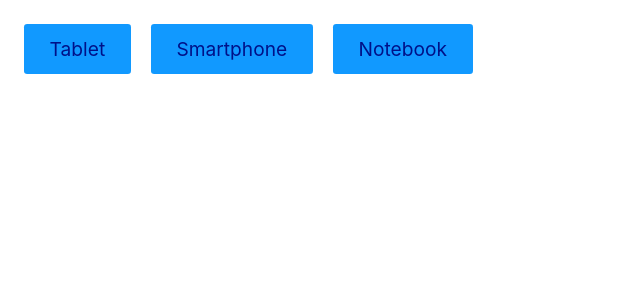
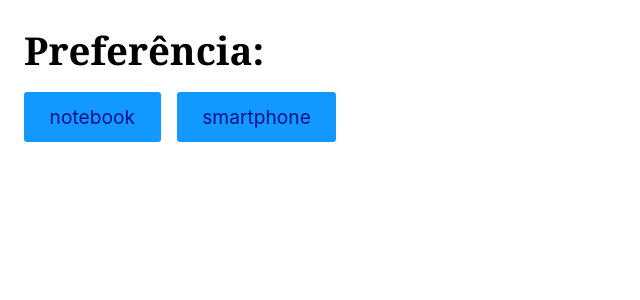
Before and after one commit to luisabianca/react-origamid, a React (Vite) app: page / in a window 1280 px wide. Shown: the top 300 px of the page, without its empty margins (0-640 px from the left). Built offline with nearby package versions, Linux system fonts and the light colour scheme.

Commit message:
exercise useeffect with local storage and fetch

```diff
--- a/src/App.jsx
+++ b/src/App.jsx
@@ -1,43 +1,31 @@
-import React, { useState } from 'react';
+import React, { useEffect, useState } from 'react';
 import Produto from './Produto';
 
 const App = () => {
-  const [isRunning, setIsRunning] = useState(null);
-  const [data, setData] = useState(null);
+  const [produto, setProduto] = useState(null);
 
-  const urlTablet = "https://ranekapi.origamid.dev/json/api/produto/tablet"
-  const urlSmartphone = "https://ranekapi.origamid.dev/json/api/produto/smartphone"
-  const urlNotebook = "https://ranekapi.origamid.dev/json/api/produto/notebook"
+  useEffect(() => {
+    const produtoLocal = window.localStorage.getItem('produto');
+    if (produtoLocal !== 'null')setProduto(produtoLocal);
+  }, []);
 
-  const fetchData = async (url) => {
-    try {
-      setIsRunning("Carregando...");
-      const response = await fetch(url);
-      const responseJSON = await response.json();
-      setData(responseJSON);
-    } catch (erro) {
-      console.log(erro);
-    } finally {
-      setIsRunning(false);
-    }
+  useEffect(() => {
+    if (produto !== null) window.localStorage.setItem('produto', produto);
+  }, [produto]);
+
+  function handleClick({ target }) {
+    setProduto(target.innerText);
   }
 
-
   return (
-    <>
-      <div>
-        <button onClick={() => fetchData(urlTablet)}>Tablet</button>
-
-        <button onClick={() => fetchData(urlSmartphone)} style={{ margin: "0 20px" }}>Smartphone</button>
-
-        <button onClick={() => fetchData(urlNotebook)}>Notebook</button>
-      </div>
-
-      <div>
-        <p>{isRunning}</p>
-        {!isRunning && data && <Produto dados={data} />}
-      </div>
-    </>
+    <div>
+      <h1>Preferência: {produto}</h1>
+      <button style={{ marginRight: '1rem' }} onClick={handleClick}>
+        notebook
+      </button>
+      <button onClick={handleClick}>smartphone</button>
+      <Produto produto={produto} />
+    </div>
   );
 };
 
--- a/src/Produto.jsx
+++ b/src/Produto.jsx
@@ -1,11 +1,22 @@
-import React from 'react';
+import React, { useEffect, useState } from 'react';
 
-const Produto = ({ dados }) => {
+const Produto = ({ produto }) => {
+  const [dados, setDados] = useState(null);
+
+  useEffect(() => {
+    if (produto !== null) {
+      fetch(`https://ranekapi.origamid.dev/json/api/produto/${produto}`)
+        .then((response) => response.json())
+        .then((json) => setDados(json));
+    }
+  }, [produto]);
+
+  if (dados === null) return null;
+
   return (
     <div>
-        <h1>{dados.nome}</h1>
-        <p>R$ {dados.preco}</p>
-        <img src={dados.fotos[0].src} alt={dados.fotos[0].titulo}/>
+      <h1>{dados.nome}</h1>
+      <p>R$ {dados.preco}</p>
     </div>
   );
 };
```
